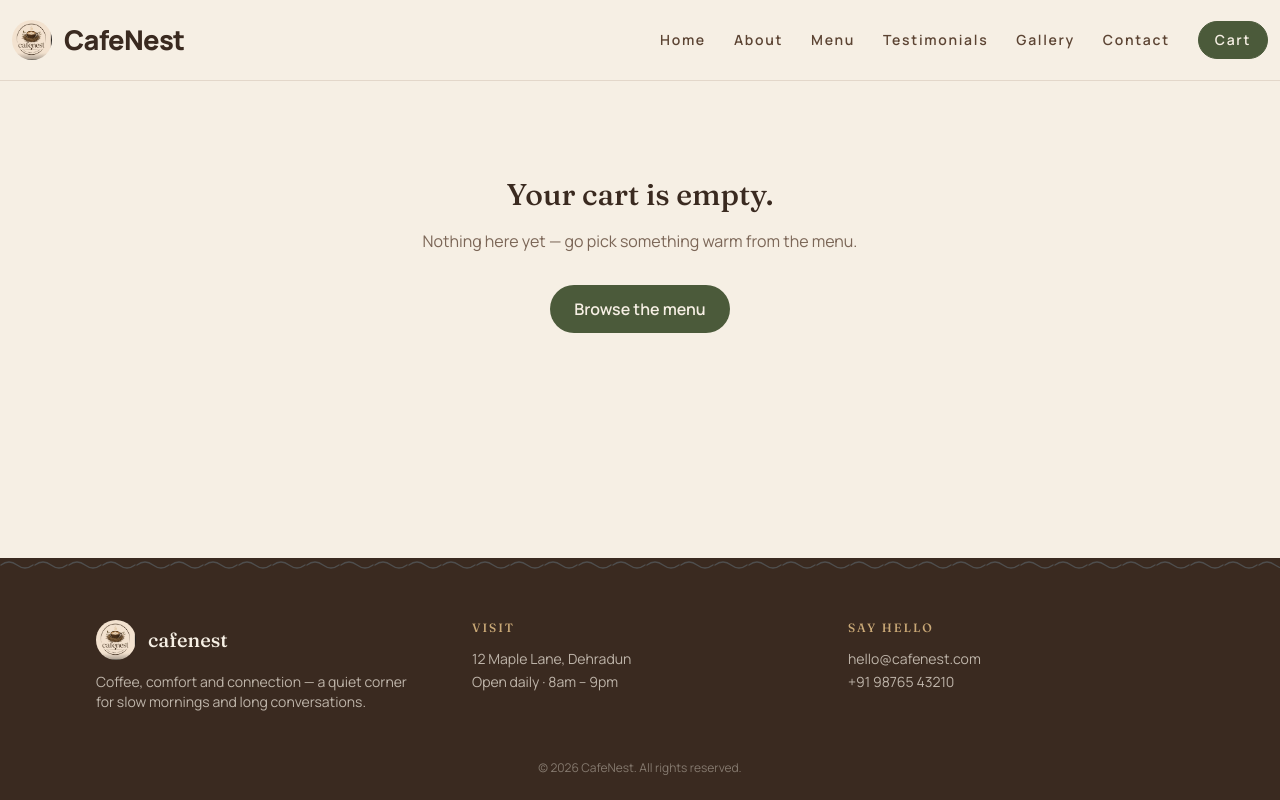
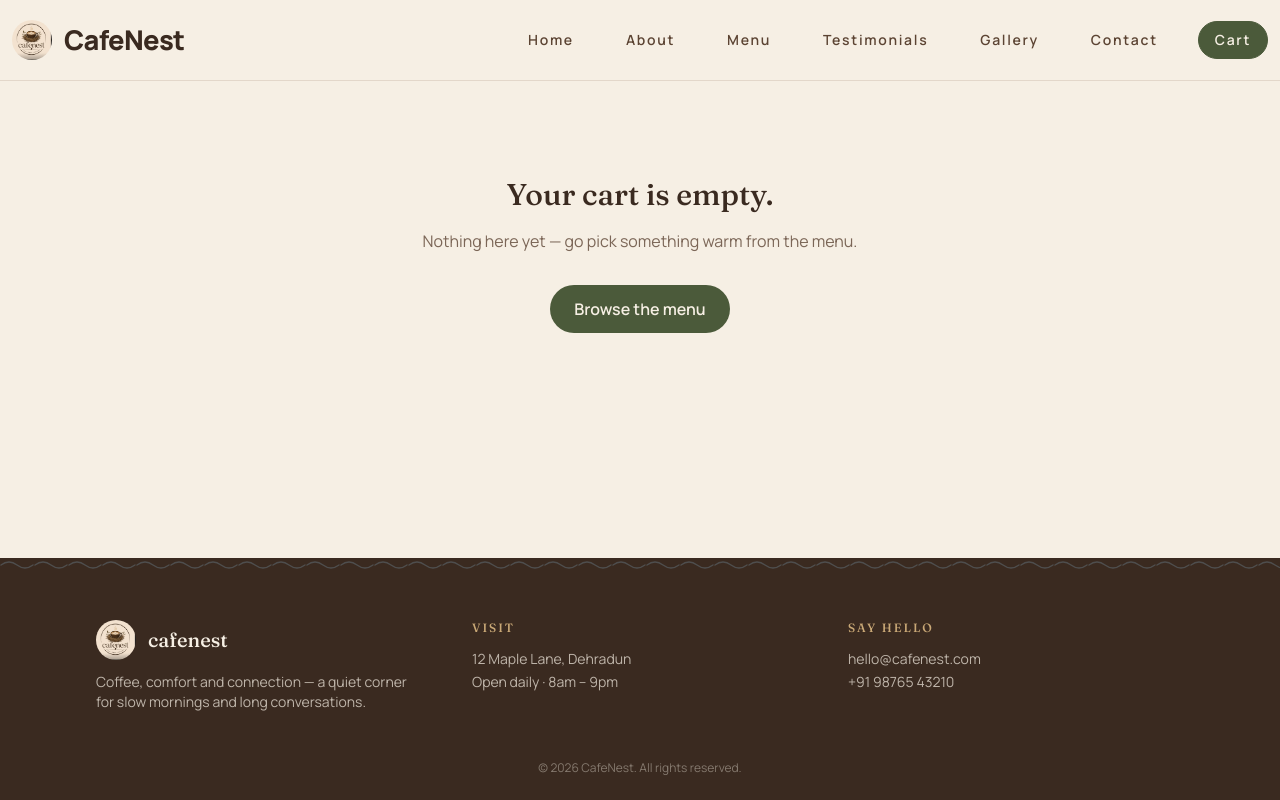
Before and after one commit to akritiofficial26/Cafe-Nest, a React (Vite) app: page /cart in a window 1280 px wide. Built offline with nearby package versions, Linux system fonts and the light colour scheme.

Commit message:
Add hover in the navbar.

```diff
--- a/src/components/Navbar.jsx
+++ b/src/components/Navbar.jsx
@@ -11,7 +11,7 @@ const links = [
   { type: 'anchor', href: '/#contact', label: 'Contact' },
 ]
 
-const linkClass = 'text-sm font-semibold tracking-[0.12em] transition-colors'
+const linkClass = 'px-3 py-2 rounded-full text-sm font-semibold tracking-[0.12em] transition-colors duration-200 hover:bg-mocha-green hover:text-cream'
 
 export default function Navbar() {
   const { totalCount } = useCart()
@@ -36,13 +36,13 @@ export default function Navbar() {
                 key={link.label}
                 to={link.to}
                 className={({ isActive }) =>
-                  `${linkClass} ${isActive ? 'text-mocha-green' : 'text-espresso-light hover:text-coffee'}`
+                  `${linkClass} ${isActive ? 'text-mocha-green' : 'text-espresso-light'}`
                 }
               >
                 {link.label}
               </NavLink>
             ) : (
-              <a key={link.label} href={link.href} className={`${linkClass} text-espresso-light hover:text-coffee`}>
+              <a key={link.label} href={link.href} className={`${linkClass} text-espresso-light`}>
                 {link.label}
               </a>
             )
```
